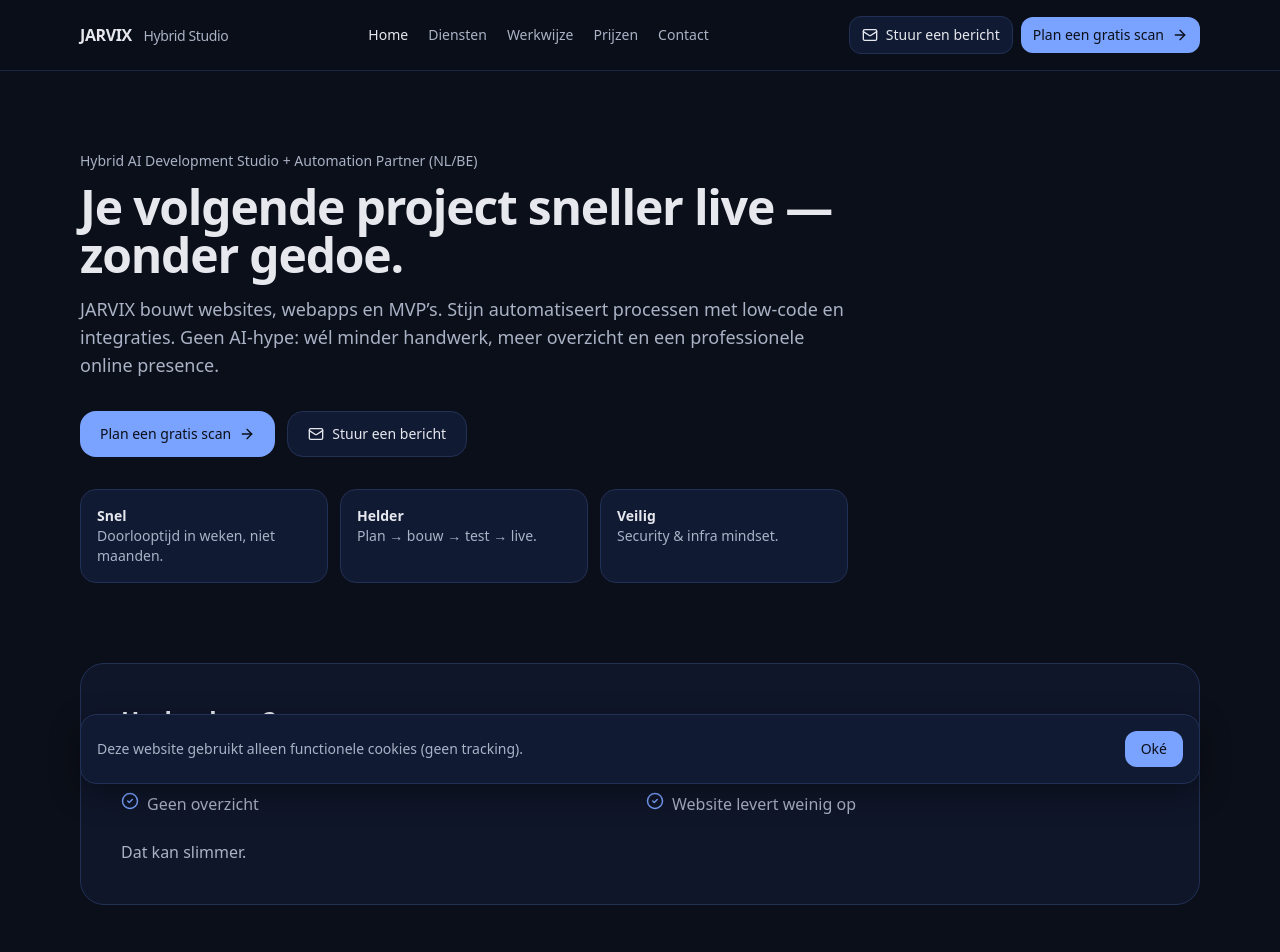
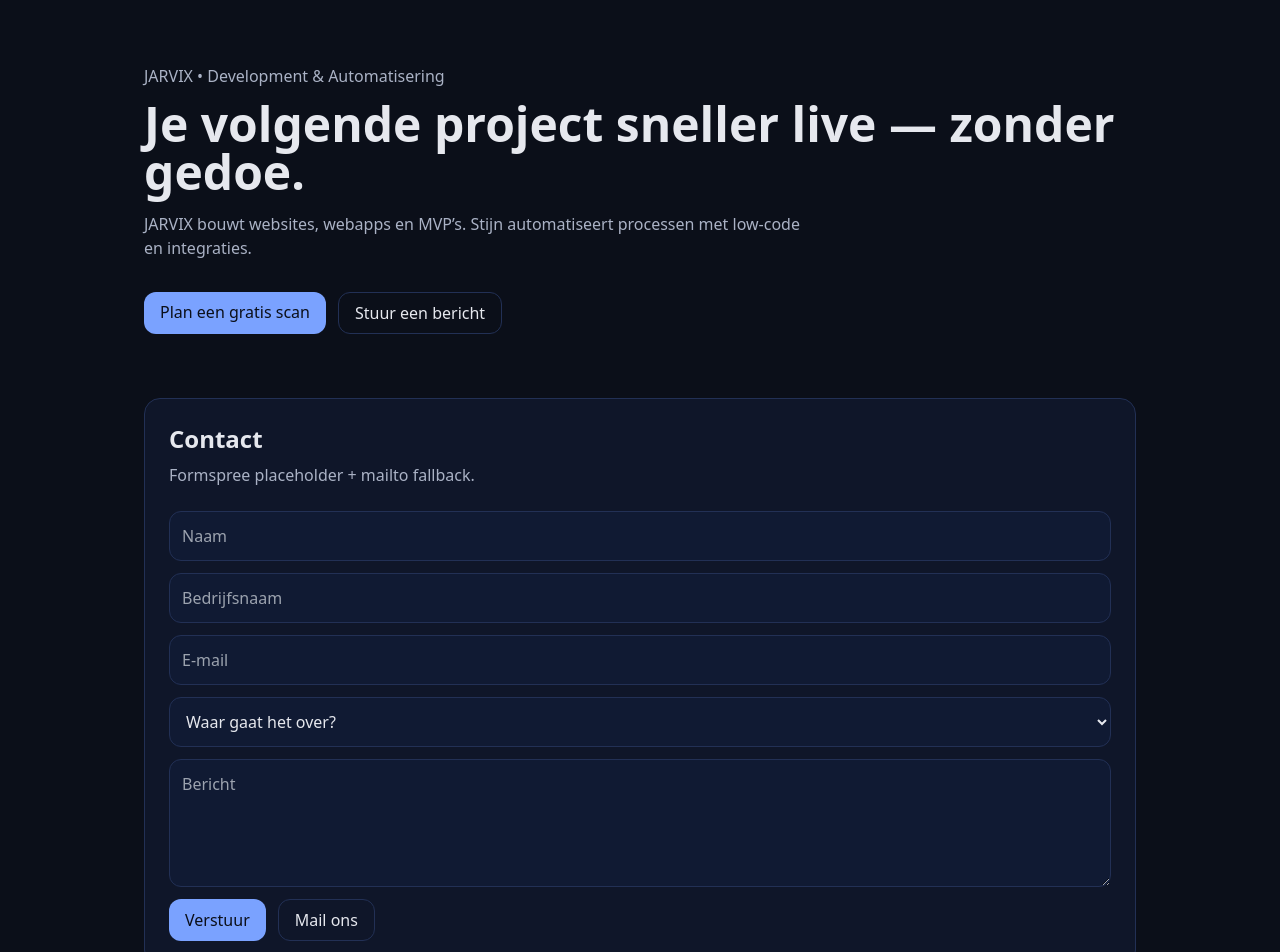
Before and after one commit to jarvix-dev/jarvix-business-website, a React (Vite) app: page / in a window 1280 px wide. Shown: the top 952 px of the page. Built offline with nearby package versions, Linux system fonts and the light colour scheme.

Commit message:
[INIT] Static site scaffold (Vite+React+Tailwind) + Pages deploy

```diff
--- a/src/App.tsx
+++ b/src/App.tsx
@@ -1,20 +1,69 @@
 import { Routes, Route } from 'react-router-dom'
-import Home from './pages/Home'
-import Privacy from './pages/Privacy'
-import Terms from './pages/Terms'
-import NotFound from './pages/NotFound'
-import { CookieNotice } from './components/CookieNotice'
+
+function Home() {
+  return (
+    <div className="min-h-dvh bg-bg text-text">
+      <div className="mx-auto max-w-5xl px-4 py-16">
+        <p className="text-text-muted">JARVIX • Development & Automatisering</p>
+        <h1 className="mt-3 text-4xl sm:text-5xl font-semibold">Je volgende project sneller live — zonder gedoe.</h1>
+        <p className="mt-4 text-text-muted max-w-2xl">
+          JARVIX bouwt websites, webapps en MVP’s. Stijn automatiseert processen met low-code en integraties.
+        </p>
+        <div className="mt-8 flex gap-3">
+          <a className="rounded-xl bg-brand px-4 py-2 text-bg" href="#contact">Plan een gratis scan</a>
+          <a className="rounded-xl border border-line px-4 py-2" href="#contact">Stuur een bericht</a>
+        </div>
+        <div id="contact" className="mt-16 rounded-2xl border border-line bg-bg-soft p-6">
+          <h2 className="text-2xl font-semibold">Contact</h2>
+          <p className="mt-2 text-text-muted">Formspree placeholder + mailto fallback.</p>
+          <form className="mt-6 grid gap-3" action="https://formspree.io/f/REPLACE_ME" method="POST">
+            <input className="rounded-xl border border-line bg-card p-3" name="naam" placeholder="Naam" required />
+            <input className="rounded-xl border border-line bg-card p-3" name="bedrijfsnaam" placeholder="Bedrijfsnaam" required />
+            <input className="rounded-xl border border-line bg-card p-3" type="email" name="email" placeholder="E-mail" required />
+            <select className="rounded-xl border border-line bg-card p-3" name="type" required>
+              <option value="">Waar gaat het over?</option>
+              <option>Website/Webapp/MVP</option>
+              <option>Automatisering/Low-code</option>
+            </select>
+            <textarea className="rounded-xl border border-line bg-card p-3 min-h-32" name="bericht" placeholder="Bericht" required />
+            <div className="flex gap-3">
+              <button className="rounded-xl bg-brand px-4 py-2 text-bg" type="submit">Verstuur</button>
+              <a className="rounded-xl border border-line px-4 py-2" href="mailto:stijnvdpol0@gmail.com?subject=Gratis%20scan%20JARVIX">Mail ons</a>
+            </div>
+          </form>
+        </div>
+      </div>
+    </div>
+  )
+}
+
+function Privacy() {
+  return (
+    <div className="min-h-dvh bg-bg text-text">
+      <div className="mx-auto max-w-3xl px-4 py-16">
+        <h1 className="text-3xl font-semibold">Privacy</h1>
+        <p className="mt-4 text-text-muted">Simpel, geen tracking. (Placeholder.)</p>
+      </div>
+    </div>
+  )
+}
+
+function NotFound() {
+  return (
+    <div className="min-h-dvh bg-bg text-text">
+      <div className="mx-auto max-w-3xl px-4 py-16">
+        <h1 className="text-3xl font-semibold">404</h1>
+      </div>
+    </div>
+  )
+}
 
 export default function App() {
   return (
-    <>
-      <Routes>
-        <Route path="/" element={<Home />} />
-        <Route path="/privacy" element={<Privacy />} />
-        <Route path="/terms" element={<Terms />} />
-        <Route path="*" element={<NotFound />} />
-      </Routes>
-      <CookieNotice />
-    </>
+    <Routes>
+      <Route path="/" element={<Home />} />
+      <Route path="/privacy" element={<Privacy />} />
+      <Route path="*" element={<NotFound />} />
+    </Routes>
   )
 }
--- a/src/index.css
+++ b/src/index.css
@@ -3,6 +3,4 @@
 @tailwind utilities;
 
 :root { color-scheme: dark; }
-body { @apply bg-bg text-text; }
-.container { @apply mx-auto max-w-6xl px-4; }
-a { @apply text-brand hover:text-brand-strong; }
+body { background: #0b0f19; color: #e6e8ee; }
--- a/tailwind.config.js
+++ b/tailwind.config.js
@@ -1,6 +1,9 @@
 /** @type {import('tailwindcss').Config} */
-export default {
-  content: ["./index.html", "./src/**/*.{js,ts,jsx,tsx}"],
+module.exports = {
+  content: [
+    "./index.html",
+    "./src/**/*.{js,ts,jsx,tsx}",
+  ],
   theme: {
     extend: {
       colors: {
@@ -8,10 +11,10 @@ export default {
         card: "#101a33",
         text: { DEFAULT: "#e6e8ee", muted: "#aab2c5" },
         brand: { DEFAULT: "#7aa2ff", strong: "#4f7dff" },
-        line: "#223055"
+        line: "#223055",
       },
-      boxShadow: { soft: "0 10px 30px rgba(0,0,0,.35)" }
-    }
+      boxShadow: { soft: "0 10px 30px rgba(0,0,0,.35)" },
+    },
   },
-  plugins: []
+  plugins: [],
 }
--- a/vite.config.ts
+++ b/vite.config.ts
@@ -1,7 +1,6 @@
 import { defineConfig } from 'vite'
 import react from '@vitejs/plugin-react'
 
-// GitHub Pages: set VITE_BASE to '/<repo>/' (e.g. '/jarvix-business-website/')
 const base = process.env.VITE_BASE || '/'
 
 export default defineConfig({
```
Also changed, not shown: 2 other files (tests, documents, lock files or other folders).
